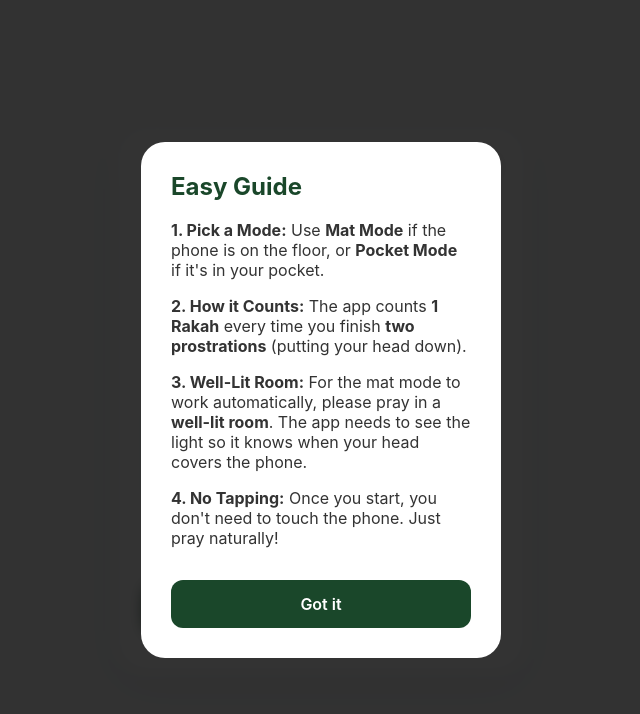
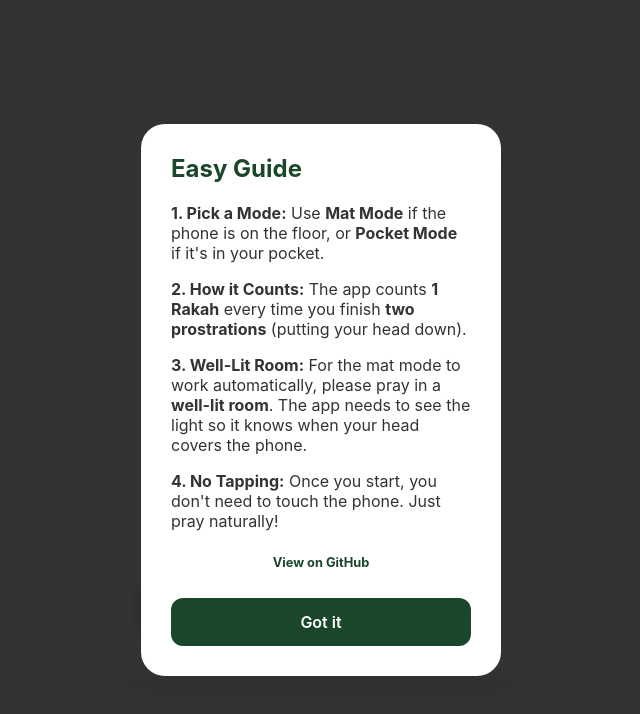
Before and after one commit to fahdi/rakat-counter, a website: page index.html in a window 1280 px wide. Both pictures are taken after a click on the button 805 px from the left and 167 px from the top of the page. Shown: the whole page, without its empty margins (319-959 px from the left). Drawn offline with Linux system fonts and the light colour scheme.

Commit message:
Fix help icon cropping and add GitHub link to help modal

```diff
--- a/index.html
+++ b/index.html
@@ -147,8 +147,8 @@
 
         .h-btn {
             position: absolute;
-            top: 20px;
-            right: 20px;
+            top: 15px;
+            right: 15px;
             background: none;
             color: var(--text-muted);
             width: 40px;
@@ -170,6 +170,7 @@
 
         .h-btn svg {
             display: block;
+            overflow: visible;
         }
 
         .m {
@@ -252,7 +253,8 @@
 
     <div class="card">
         <button id="helpBtn" class="h-btn">
-            <svg width="24" height="24" viewBox="0 0 24 24" fill="none" stroke="currentColor" stroke-width="2">
+            <svg width="24" height="24" viewBox="0 0 24 24" fill="none" stroke="currentColor" stroke-width="2"
+                stroke-linecap="round" stroke-linejoin="round">
                 <circle cx="12" cy="12" r="10" />
                 <path d="M9.09 9a3 3 0 0 1 5.83 1c0 2-3 3-3 3" />
                 <line x1="12" y1="17" x2="12.01" y2="17" />
@@ -296,6 +298,10 @@
             <p><b>3. Well-Lit Room:</b> For the mat mode to work automatically, please pray in a <b>well-lit room</b>.
                 The app needs to see the light so it knows when your head covers the phone.</p>
             <p><b>4. No Tapping:</b> Once you start, you don't need to touch the phone. Just pray naturally!</p>
+            <p style="margin-top:1.5rem;font-size:0.8rem;text-align:center">
+                <a href="https://github.com/fahdi/rakat-counter" target="_blank"
+                    style="color:var(--primary);text-decoration:none;font-weight:bold">View on GitHub</a>
+            </p>
             <button id="closeHelp"
                 style="background:var(--primary);color:white;width:100%;margin-top:1rem;border-radius:12px;cursor:pointer">Got
                 it</button>
```
